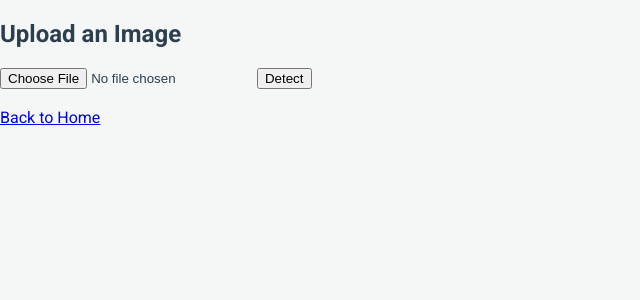
After one commit to ratantiwaridev/DeepFake-Detection, a Django app: page /upload/ in a window 1280 px wide. The commit adds this page. Shown: the top 300 px of the page, without its empty margins (0-640 px from the left). Run offline with Django 5.2, Linux system fonts and the light colour scheme.

Commit message:
Pushed The Apps Landing Page and set urls

```diff
--- a/DeepfakeDetect/DeepfakeDetect/settings.py
+++ b/DeepfakeDetect/DeepfakeDetect/settings.py
@@ -37,6 +37,7 @@ INSTALLED_APPS = [
     'django.contrib.sessions',
     'django.contrib.messages',
     'django.contrib.staticfiles',
+    'ImageDetection',
 ]
 
 MIDDLEWARE = [
--- a/DeepfakeDetect/DeepfakeDetect/urls.py
+++ b/DeepfakeDetect/DeepfakeDetect/urls.py
@@ -15,8 +15,9 @@ Including another URLconf
     2. Add a URL to urlpatterns:  path('blog/', include('blog.urls'))
 """
 from django.contrib import admin
-from django.urls import path
+from django.urls import path,include
 
 urlpatterns = [
     path('admin/', admin.site.urls),
+    path('', include('ImageDetection.urls')),
 ]
--- /dev/null
+++ b/DeepfakeDetect/ImageDetection/static/imagedetection/css/style.css
@@ -0,0 +1,169 @@
+
+        @import url('https://fonts.googleapis.com/css2?family=Roboto:wght@400;500;700&display=swap');
+
+        :root {
+            --primary-color: #34495e;
+            --secondary-color: #2c3e50;
+            --accent-color: #3498db;
+            --text-light: #ecf0f1;
+            --text-dark: #2c3e50;
+            --background-light: #f4f7f6;
+            --surface-color: #ffffff;
+            --border-color: #dfe6e9;
+        }
+
+        body {
+            font-family: 'Roboto', sans-serif;
+            margin: 0;
+            padding: 0;
+            background-color: var(--background-light);
+            color: var(--text-dark);
+        }
+
+        .container {
+            display: flex;
+            min-height: 100vh;
+        }
+
+        /* --- Left Navigation Bar --- */
+        .left-nav {
+            width: 240px;
+            background-color: var(--secondary-color);
+            color: var(--text-light);
+            padding: 20px 0;
+            box-shadow: 2px 0 5px rgba(0, 0, 0, 0.1);
+            display: flex;
+            flex-direction: column;
+            align-items: center;
+        }
+
+        .app-name {
+            font-size: 1.8rem;
+            font-weight: 700;
+            color: #ecf0f1;
+            margin-bottom: 40px;
+            text-transform: uppercase;
+            letter-spacing: 1px;
+        }
+
+        .left-nav ul {
+            list-style: none;
+            padding: 0;
+            width: 100%;
+        }
+
+        .left-nav li a {
+            display: block;
+            padding: 15px 30px;
+            text-decoration: none;
+            color: var(--text-light);
+            font-size: 1rem;
+            transition: background-color 0.3s, color 0.3s;
+        }
+
+        .left-nav li a:hover {
+            background-color: var(--primary-color);
+            color: #ffffff;
+        }
+
+        /* --- Main Content Area --- */
+        .main-content {
+            flex-grow: 1;
+            padding: 40px;
+            display: flex;
+            flex-direction: column;
+            gap: 20px;
+        }
+
+        /* --- Horizontal Nav Bar --- */
+        .top-nav ul {
+            list-style: none;
+            padding: 0;
+            margin: 0;
+            display: flex;
+            gap: 10px;
+            border-bottom: 2px solid var(--border-color);
+        }
+
+        .top-nav li a {
+            text-decoration: none;
+            color: var(--text-dark);
+            padding: 12px 20px;
+            display: block;
+            position: relative;
+            transition: color 0.3s;
+        }
+
+        .top-nav li a:hover {
+            color: var(--accent-color);
+        }
+
+        .top-nav li a::after {
+            content: '';
+            position: absolute;
+            left: 0;
+            bottom: -2px;
+            width: 100%;
+            height: 2px;
+            background-color: var(--accent-color);
+            transform: scaleX(0);
+            transition: transform 0.3s ease-in-out;
+        }
+
+        .top-nav li a:hover::after {
+            transform: scaleX(1);
+        }
+
+        /* --- Drag-and-Drop Box --- */
+        .drag-drop-container {
+            flex-grow: 1;
+            display: flex;
+            flex-direction: column;
+            justify-content: center;
+            align-items: center;
+            background-color: var(--surface-color);
+            border-radius: 12px;
+            box-shadow: 0 8px 16px rgba(0, 0, 0, 0.05);
+            border: 2px dashed #b2bec3;
+            padding: 40px;
+        }
+
+        .drag-drop-box {
+            text-align: center;
+            padding: 30px;
+            display: flex;
+            flex-direction: column;
+            align-items: center;
+            gap: 15px;
+        }
+
+        .upload-icon {
+            font-size: 4rem;
+            color: #95a5a6;
+            margin-bottom: 10px;
+        }
+
+        .drag-drop-box p:first-of-type {
+            font-size: 1.2rem;
+            font-weight: 500;
+        }
+
+        .file-label {
+            background-color: var(--accent-color);
+            color: white;
+            padding: 12px 25px;
+            border-radius: 8px;
+            cursor: pointer;
+            font-weight: 500;
+            transition: background-color 0.3s, transform 0.1s;
+            margin-top: 10px;
+        }
+
+        .file-label:hover {
+            background-color: #2980b9;
+            transform: translateY(-2px);
+        }
+
+        #file-input {
+            display: none;
+        }
--- /dev/null
+++ b/DeepfakeDetect/ImageDetection/templates/imagedetection/upload.html
@@ -0,0 +1,18 @@
+<!DOCTYPE html>
+<html>
+<head>
+    <title>Upload Image</title>
+    {% load static %}
+    <link rel="stylesheet" href="{% static 'Imagedetection/css/style.css' %}">
+</head>
+<body>
+    <h2>Upload an Image</h2>
+    <form method="POST" enctype="multipart/form-data">
+        {% csrf_token %}
+        <input type="file" name="image" accept="image/*" required>
+        <button type="submit">Detect</button>
+    </form>
+    <br>
+    <a href="{% url 'index' %}">Back to Home</a>
+</body>
+</html>
--- /dev/null
+++ b/DeepfakeDetect/ImageDetection/urls.py
@@ -0,0 +1,8 @@
+from django.urls import path
+from . import views
+
+urlpatterns = [
+    path('home/', views.home, name='home'),
+    path('', views.index, name='index'),
+    path('upload/', views.upload_image, name='upload_image'),
+]
--- a/DeepfakeDetect/ImageDetection/views.py
+++ b/DeepfakeDetect/ImageDetection/views.py
@@ -1,7 +1,27 @@
-from django.shortcuts import render,redirect,get_object_or_404
-from .models import Image
-from .forms import ImageForm
-from django.http import JsonResponse
-from .tasks import detect_deepfake_task
+from django.shortcuts import render, redirect
+from django.core.files.storage import FileSystemStorage
+
 
 # Create your views here.
+
+def home(request):
+    return render(request, 'ImageDetection/home.html')
+
+def index(request):
+    return render(request, 'Imagedetection/index.html')
+
+def upload_image(request):
+    if request.method == 'POST' and request.FILES['image']:
+        image = request.FILES['image']
+        fs = FileSystemStorage()
+        filename = fs.save(image.name, image)
+        uploaded_file_url = fs.url(filename)
+
+        # You’ll later call your CNN model here to classify fake/real
+        result = "Prediction pending"
+
+        return render(request, 'Imagedetection/result.html', {
+            'uploaded_file_url': uploaded_file_url,
+            'result': result
+        })
+    return render(request, 'Imagedetection/upload.html')
```
Also changed, not shown: DeepfakeDetect/ImageDetection/templates/imagedetection/home.html (+2 -168 lines), DeepfakeDetect/ImageDetection/templates/imagedetection/index.html (added, +13 -0 lines), DeepfakeDetect/ImageDetection/templates/imagedetection/result.html (added, +18 -0 lines).
